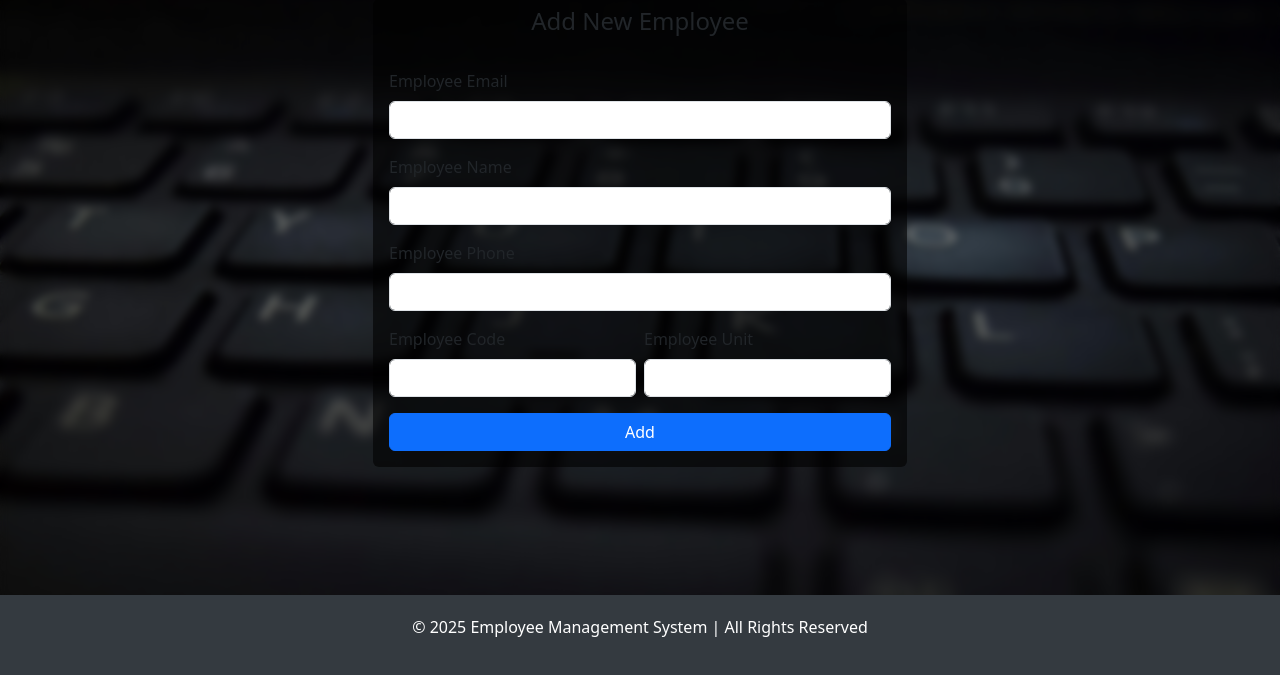
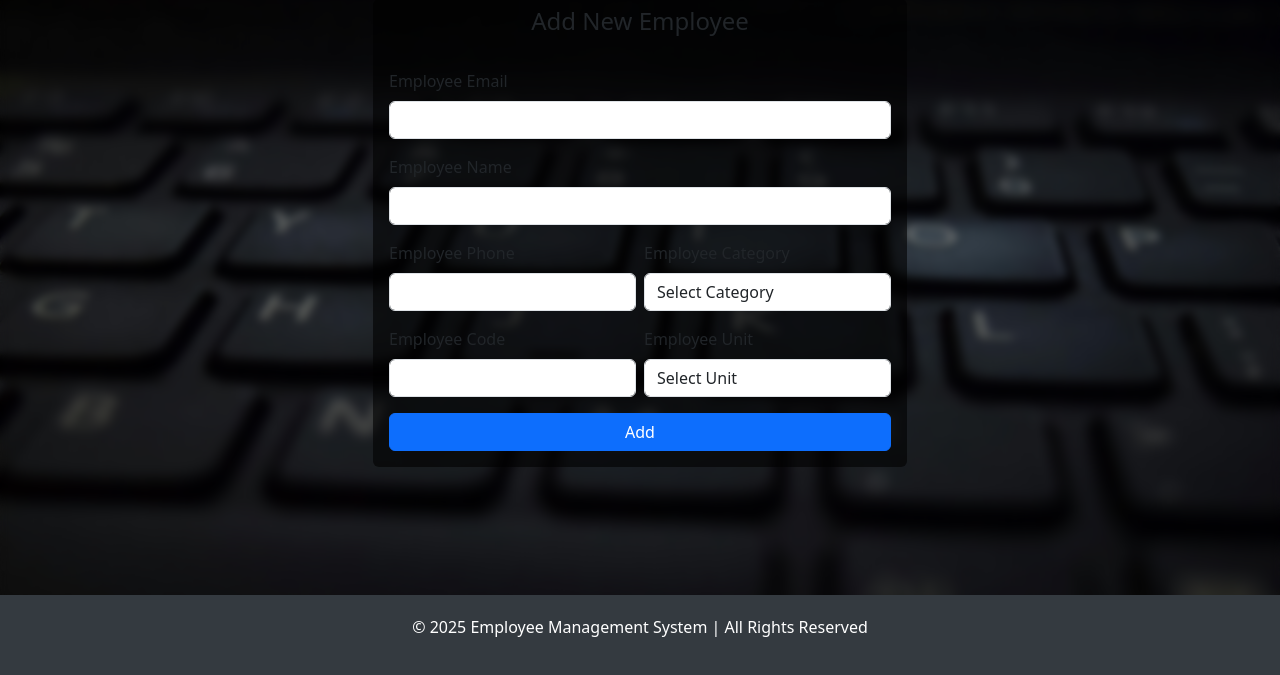
Before and after one commit to shrmsarthak/EmployeeManagementSystemAdmin, a Flask app: page /add_employee in a window 1280 px wide. Shown: the part 125-800 px from the top of the page. Run offline with Flask 3, Linux system fonts and the light colour scheme; the visitor is signed in with stand-in values (Sample User, id 1); data that the repository does not hold is empty; parts of the project's set-up code (start-up, migrations or seed data) failed here and were passed over; some libraries are stand-ins or nearby versions.

Commit message:
add employee updated

```diff
--- a/app.py
+++ b/app.py
@@ -85,6 +85,12 @@ def add_employee():
     if 'logged_in' not in session:
         return redirect(url_for('admin'))
 
+    unit_ref = db.reference('units')
+    units = unit_ref.get() or {}
+
+    categories_ref = db.reference('categories')
+    categories = categories_ref.get() or {}
+
     if request.method == 'POST':
         employee_email = request.form['email']
         employee_name = request.form['name']
@@ -122,7 +128,7 @@ def add_employee():
         except Exception as e:
             flash('Failed to add employee!', 'danger')
 
-    return render_template('add_employee.html')
+    return render_template('add_employee.html', units=units, categories=categories)
 
 @app.route('/view_employee')
 def view_employee():
--- a/templates/add_employee.html
+++ b/templates/add_employee.html
@@ -18,9 +18,20 @@
                             <label for="name" class="form-label">Employee Name</label>
                             <input type="text" class="form-control" id="name" name="name" required>
                         </div>
-                        <div class="mb-3">
-                            <label for="phone" class="form-label">Employee Phone</label>
-                            <input type="text" class="form-control" id="phone" name="phone" required>
+                        <div class="mb-3 d-flex gap-2">
+                            <div style="width: 50%;">
+                                <label for="phone" class="form-label">Employee Phone</label>
+                                <input type="text" class="form-control" id="phone" name="phone" required>
+                            </div>
+                            <div style="width: 50%;">
+                                <label for="category" class="form-label">Employee Category</label>
+                                <select class="form-control" id="category" name="category" required>
+                                    <option value="" disabled selected>Select Category</option>
+                                    {% for key, category in categories.items() %}
+                                        <option value="{{ key }}">{{ category.categoryname }}</option>
+                                    {% endfor %}
+                                </select>
+                            </div>
                         </div>
                         <div class="mb-3 d-flex">
                             <div class="me-2" style="width: 50%;">
@@ -29,19 +40,14 @@
                             </div>
                             <div style="width: 50%;">
                                 <label for="employeeunit" class="form-label">Employee Unit</label>
-                                <input type="text" class="form-control" id="employeeunit" name="employeeunit" required>
+                                <select class="form-control" id="employeeunit" name="employeeunit" required>
+                                    <option value="" disabled selected>Select Unit</option>
+                                    {% for key, unit in units.items() %}
+                                        <option value="{{ key }}">{{ unit.unit_name }}</option>
+                                    {% endfor %}
+                                </select>
                             </div>
                         </div>
-                        <!-- <div class="mb-3 d-flex">
-                            <div class="me-2" style="width: 50%;">
-                                <label for="latitude" class="form-label">Latitude</label>
-                                <input type="text" class="form-control" id="latitude" name="latitude">
-                            </div>
-                            <div style="width: 50%;">
-                                <label for="longitude" class="form-label">Longitude</label>
-                                <input type="text" class="form-control" id="longitude" name="longitude">
-                            </div>
-                        </div> -->
                         <button type="submit" class="btn btn-primary w-100">Add</button>
                     </form>
                 </div>
```
